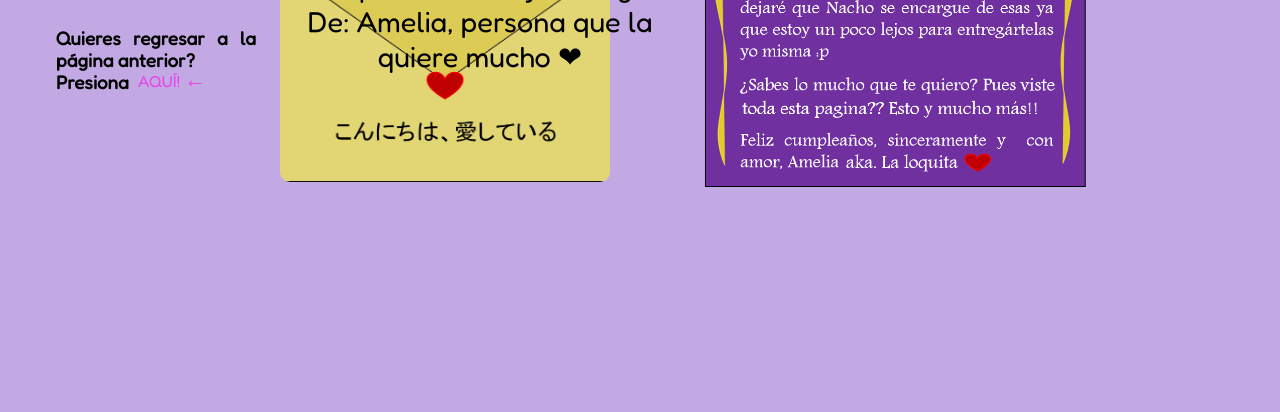
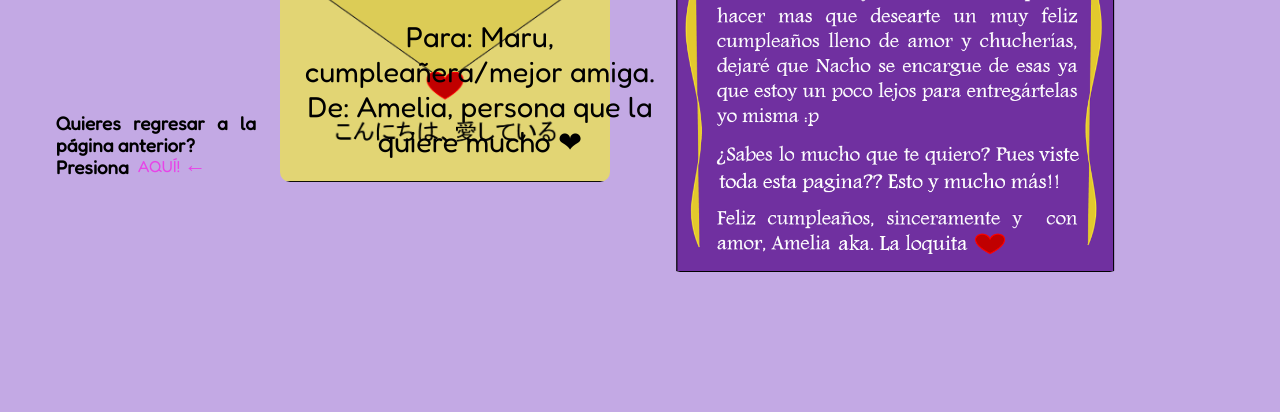
Before and after one commit to Hannah2016/FelizCumpleMaru, a plain HTML site: page cartas.html in a window 1280 px wide. Shown: the part 388-800 px from the top of the page. Drawn offline with Linux system fonts and the light colour scheme; a web font is replaced by a local one.

Commit message:
Update style2.css

```diff
--- a/Styles/style2.css
+++ b/Styles/style2.css
@@ -256,7 +256,7 @@ body {
 /* Card 3 */
 .card3 {
   width: 450px;
-  height: 565px;
+  height: 650px;
   position: relative;
   right: -390px;
   bottom: 560px;
```
